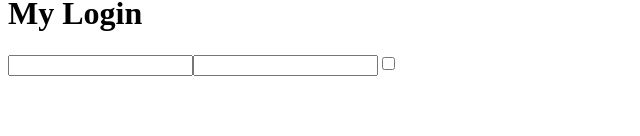
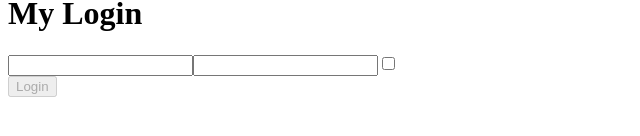
Before and after one commit to maxuel99/react-exercises, a React (Create React App) app: page / in a window 1280 px wide. Shown: the part 518-654 px from the top of the page, without its empty margins (0-640 px from the left). Built offline with nearby package versions, Linux system fonts and the light colour scheme.

Commit message:
add forms-03

```diff
--- a/src/Login.js
+++ b/src/Login.js
@@ -18,14 +18,25 @@ export class Login extends React.Component {
         })
     }
 
+    onLogin = () => {
+        console.log(this.state)
+    }
+
+
     render() {
         return (
             <div>
                 <h1>My Login</h1>
 
-                <input name="username" type="text" value={this.state.username} onChange={this.handleInputChange}/>
-                <input name="password" type="password" value={this.state.password} onChange={this.handleInputChange}/>
-                <input name="remember" type="checkbox" checked={this.state.remember} onChange={this.handleInputChange}/>
+                <div>
+                    <input name="username" type="text" value={this.state.username} onChange={this.handleInputChange}/>
+                    <input name="password" type="password" value={this.state.password} onChange={this.handleInputChange}/>
+                    <input name="remember" type="checkbox" checked={this.state.remember} onChange={this.handleInputChange}/>
+                </div>
+
+                <div>
+                    <button name="login" disabled={!this.state.username} onClick={this.onLogin}>Login</button>
+                </div>
             </div>
         )
     }
```
